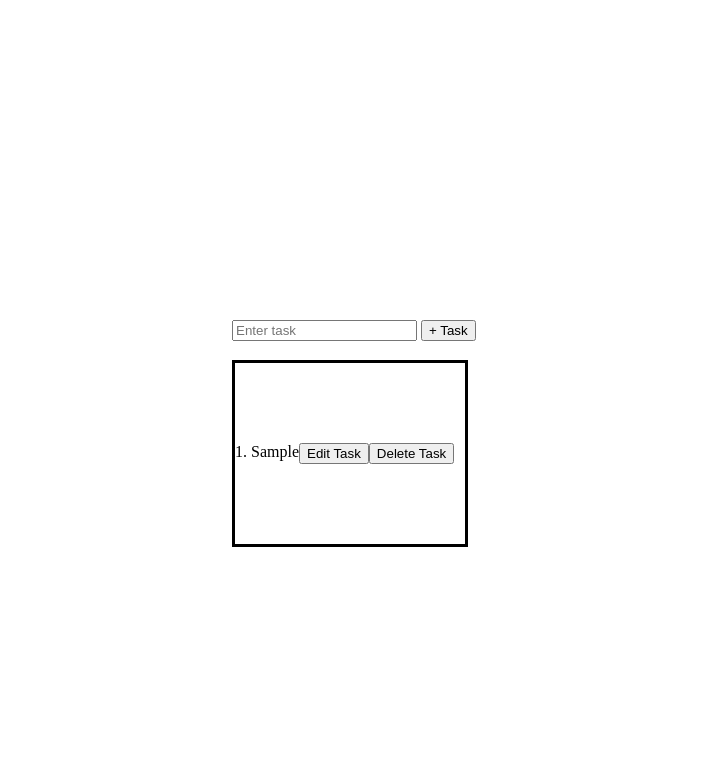
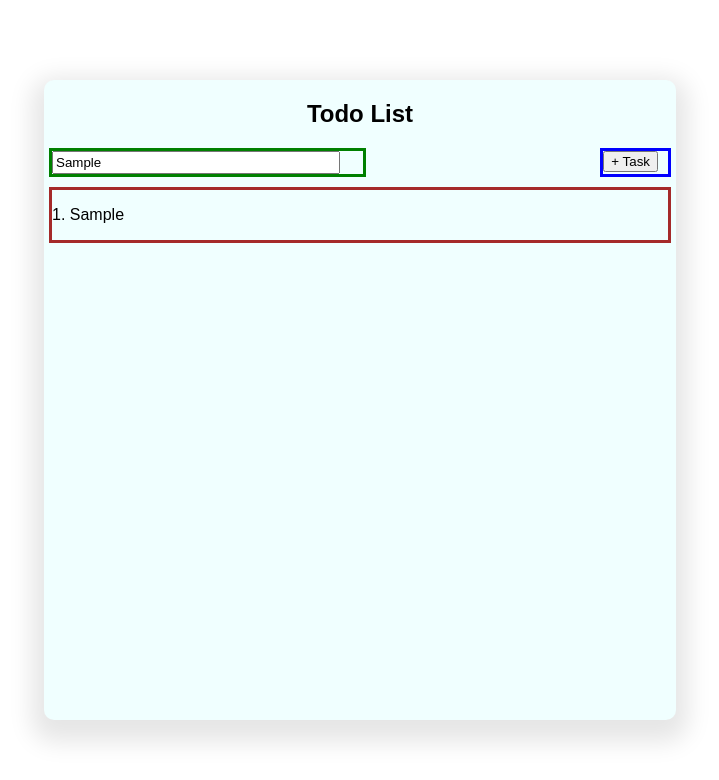
Before and after one commit to Ak9312/todoapp, a plain HTML site: page Index.html in a window 1280 px wide. Both pictures are taken after typing "Sample" into the empty fields and a click on the button "+ Task". Shown: the whole page, without its empty margins (280-999 px from the left). Drawn offline with Linux system fonts and the light colour scheme.

Commit message:
Added basic logic for rendering Row Container

```diff
--- a/Index.html
+++ b/Index.html
@@ -7,12 +7,32 @@
     <link rel="stylesheet" href="./Styles.css" />
   </head>
   <body>
-    <div class="input">
-      <input type="text" id="inputBox" placeholder="Enter task" />
-      <button id="Button">+ Task</button>
-    </div>
-    <div id="outputContainer">
-
+    <div class="AppContainer">
+      <div class="TitleContainer">
+        <h2>Todo List</h2>
+      </div>
+      <div class="InputContainer">
+        <div class="InputBoxContainer">
+          <input type="text" class="InputBox"/>
+        </div>
+        <div class="AddTaskButtonContainer">
+          <button  class = "AddTask">+ Task</button>
+        </div>
+      </div>
+      <div class="OutputContainer">
+        <!-- THIS GOES IN JS -->
+        <div class="RowContainer" id="row_0">
+          <div class="TaskDisplayContainer">
+            <p>1. Task</p>
+          </div>
+          <div class="TaskEditButtonContainer">
+            <button id="taskedit_0">Edit</button>
+          </div>
+          <div class="TaskDeleteButtonContainer">
+            <button id="taskdelete_0">Delete</button>
+          </div>
+        </div>
+      </div>
     </div>
 
     <script src="Script.js"></script>
--- a/Script.js
+++ b/Script.js
@@ -1,59 +1,50 @@
-bt = document.querySelector("#Button");
-ib = document.querySelector("#inputBox");
-oc = document.querySelector("#outputContainer");
-let i = 0;
-bt.addEventListener("click", () => {
-  const nu = document.createElement("div");
-  const nu2 = document.createElement("div");
-  //Edit
-  const ed = document.createElement("button");
-  ed.textContent = "Edit Task";
+let todoList = [];
+const MAX_TODO_ITEMS = 6;
+let addTask = document.querySelector(".AddTask");
 
-  //Delete
-  const dl = document.createElement("button");
+function renderRowContainter() {
+  // Clearing OutputContainer
+  const appContainer = document.querySelector(".AppContainer");
+  const outputContainer = document.querySelector(".OutputContainer");
+  appContainer.removeChild(outputContainer);
+  const newOutputContainer = document.createElement("div");
+  newOutputContainer.classList.add("OutputContainer");
+  appContainer.appendChild(newOutputContainer);
 
-  //Close Button
-  const cl = document.createElement("button");
+  // Generate Row Container based on todoList
+  todoList.map((item, index) => {
+    const rowContainer = document.createElement("div");
+    rowContainer.classList.add("RowContainer");
+    rowContainer.id = `row_${index}`;
+    newOutputContainer.appendChild(rowContainer);
+    //Adding Task Display Container
+    const taskDisplayContainer = document.createElement("div");
+    taskDisplayContainer.classList.add("TaskDisplayContainer");
+    const taskName = document.createElement("p");
+    taskName.textContent = `${index + 1}. ${item}`;
+    taskDisplayContainer.appendChild(taskName);
+    rowContainer.appendChild(taskDisplayContainer);
 
-  dl.textContent = "Delete Task";
+    //Add Task Edit Button Container
 
-  oc.appendChild(nu);
-  nu.appendChild(nu2);
-  nu.classList.add("pbtt");
+    //Add Task Delete Button Container
+  });
+}
 
-  nu2.classList.add("btt");
+renderRowContainter();
 
-  oc.style.border = "solid #000000";
-  i++;
+function addTaskHandler() {
+  const inputBox = document.querySelector(".InputBox");
+  if (inputBox.value === "") {
+    alert("Please Enter Task");
+    return;
+  }
+  if (todoList.length === MAX_TODO_ITEMS) {
+    alert("Maximum limit of task reached!");
+    return;
+  }
+  todoList.push(inputBox.value);
+  renderRowContainter();
+}
 
-  nu2.textContent = i + "." + " " + ib.value;
-
-  // nu.textContent =  "sdfsdfsdfsdf";
-  nu2.appendChild(ed);
-  nu2.appendChild(dl);
-  ed.addEventListener("click", () => {
-    document.querySelector(".ed").style.display = "block";
-
-    oc.appendChild(cl);
-    cl.textContent = "Close Box"
-    document.querySelector(".ed").textContent = "Edit Task";
-  });
-  dl.addEventListener("click", () => {
-    document.querySelector(".delete").style.display = "block";
-    document.querySelector(".delete").textContent = "Delete Task";
-    oc.appendChild(cl);
-    cl.textContent = "Close Box"
-  });
-
-
-     if (cl.style.display != "none"|| document.querySelector(".delete").style.display != "none" ||document.querySelector(".ed").style.display != "none") {
-      cl.addEventListener("click", ()=> { cl.style.display = "none";
-               document.querySelector(".delete").style.display = "none";
-               document.querySelector(".ed").style.display = "none";
-         })
-     }
-
-  ib.value = "";
-});
-
-// dl.classList.add("btt");
+addTask.addEventListener("click", addTaskHandler);
--- a/Styles.css
+++ b/Styles.css
@@ -1,34 +1,77 @@
-.input {
-  margin: auto;
-  position: absolute;
-  top: 40%;
-  left: 40%;
+body {
+  margin-top: 10vh;
+  display: flex;
+  justify-content: center;
+  align-items: center;
+
+}
+.AppContainer {
+
+  display: flex;
+  flex-direction: column;
+  width: 50%;
+  height: 80vh;
+  font-family: Arial, Helvetica, sans-serif;
+  background-color:azure;
+  box-shadow: 0px 10px 24px 12px rgba(0,0,0,0.1);
+  border-radius: 10px;
 }
 
-#outputContainer {
-  margin: auto;
-  position: absolute;
-  top: 45%;
-  left: 40%;
-  width: 230px;
-  padding-top: 10vh;
-  max-height: 1000vh;
+.TitleContainer h2 {
+  text-align: center;
 
-  /* display: flex; */
-  /* justify-content: center; */
 }
 
-.pbtt {
+.InputContainer {
   display: flex;
-  flex-flow: row wrap;
-  column-gap: 100px;
+  flex-direction: row;
+  margin-left: 5px;
+  margin-right: 5px;
+  justify-content: space-between;
 }
 
-.btt {
-  display: flex;
-  padding-bottom: 10vh;
+.InputBoxContainer {
+  min-width : 50%;
+  max-width: 70%;
+  border: solid green;
+}
+.InputBoxContainer input {
+  padding:2px;
+  margin:0;
+  width: 90%;
 }
 
-button {
-  cursor: pointer;
+.AddTaskButtonContainer {
+  border: solid blue;
 }
+
+.AddTaskButtonContainer button {
+  margin-right: 10px;
+}
+
+.RowContainer {
+  margin-top: 10px;
+  margin-left: 5px;
+  margin-right: 5px;
+  margin-bottom: 10px;
+  border: solid brown;
+  display: flex;
+  flex-direction: row;
+  justify-content: space-between;
+}
+
+.TaskDisplayContainer {
+  min-width: 50%;
+  max-width: 60%;
+}
+
+.TaskEditButtonContainer {
+  margin-top: 15px;
+  max-width: 20%;
+}
+
+.TaskDeleteButtonContainer {
+  margin-top: 15px;
+  margin-right: 10px;
+  max-width: 20%;
+}
```
